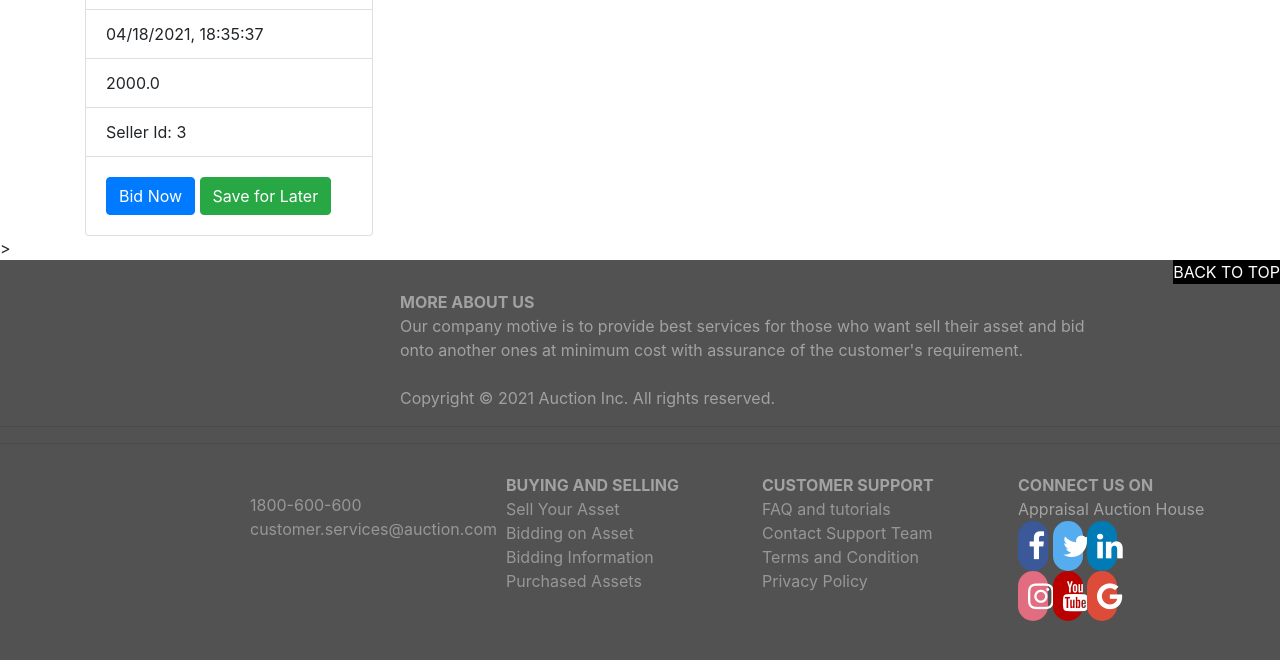
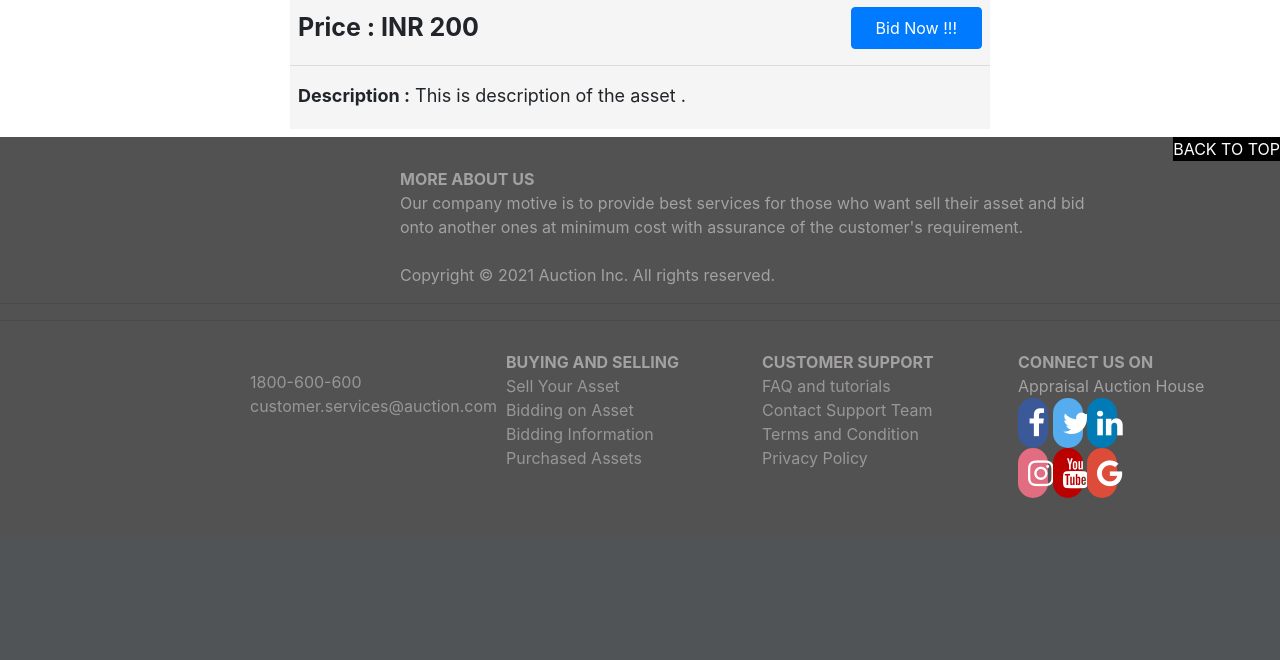
Before and after one commit to Varunkalra18/project, a Flask app: page / in a window 1280 px wide. Shown: the part 773-1433 px from the top of the page. After the commit the page ends 1271 px from the top, so only its background shows below. Run offline with Flask 2, Linux system fonts and the light colour scheme; a user stored in the database is signed in; some libraries are stand-ins or nearby versions.

Commit message:
added card in index.html and commented varun card

```diff
--- a/templates/index.html
+++ b/templates/index.html
@@ -1,21 +1,52 @@
 {% extends "layout.html" %}
-
-{% block title %}
-    After Login
+{% block title %} After Login {% endblock %}
+{%block script %} {% endblock %}
+{% block style %}
+  <style>
+    .asset-card{
+      background-color : whitesmoke;
+      width : 700px ;
+    }
+    .user-avatar{
+      height : 50px ;
+      width : 50px ;
+    }
+    .asset-price{
+      font-size: 25px;
+    }
+    .asset-desc > p{
+      font-size: 18px ;
+    }
+  </style>
+{% endblock %}
+{% block main %}
+<div class="alert alert-primary" role="alert">
+  You're almost there .. Start bidding and get items .. !!!
+</div>
+<div class="container my-2 d-flex justify-content-center">
+    {% for asset in row%}
+    <div class="asset-card">
+        <div class="card-header d-flex align-items-center">
+          <img class="user-avatar rounded-circle" src="https://res.cloudinary.com/blog-zone/image/upload/v1618720846/zaxhr2g6aqcyljhrulhl.png" />
+          <p class="font-weight-bold ml-2 my-auto">Username</p>
+        </div>
+        <div>
+          <img class="w-100" src="https://res.cloudinary.com/blog-zone/image/upload/v1618720846/zaxhr2g6aqcyljhrulhl.png" alt="image not found"/>
+        </div>
+        <div class="amt__bid__section my-2 d-flex align-items-center">
+          <p class="font-weight-bold asset-price ml-2 my-auto">Price : INR 200</p>
+          <button class="btn btn-primary ml-auto mr-2 px-4 py-2">Bid Now !!!</button>
+        </div>
+        <hr/>
+        <div class="asset-desc ml-2 pb-1">
+          <p><span class="font-weight-bold">Description :</span> This is description of the asset .</p>
+        </div>
+    </div>
+    {% endfor %}
+</div>
 {% endblock %}
 
-
-
-{% block script %}
-
-{% endblock %}
-
-
-{% block main %}
-    <div class="container">
-        <div class="row">
-        {% for asset in row%}
-            <div class="col-4">
+<!-- <div class="col-4">
                 <div class="card" style="width: 18rem;">
                     <img class="card-img-top" src="{{ asset['Image'] }}" alt="Card image cap">
                     <div class="card-body">
@@ -32,8 +63,4 @@
                       <a href="#" class="btn btn-success">Save for Later</a>
                     </div>
                   </div>
-            </div>
-        {% endfor %}
-        </div>
-    </div>>
-{% endblock %}
+            </div> -->
```
